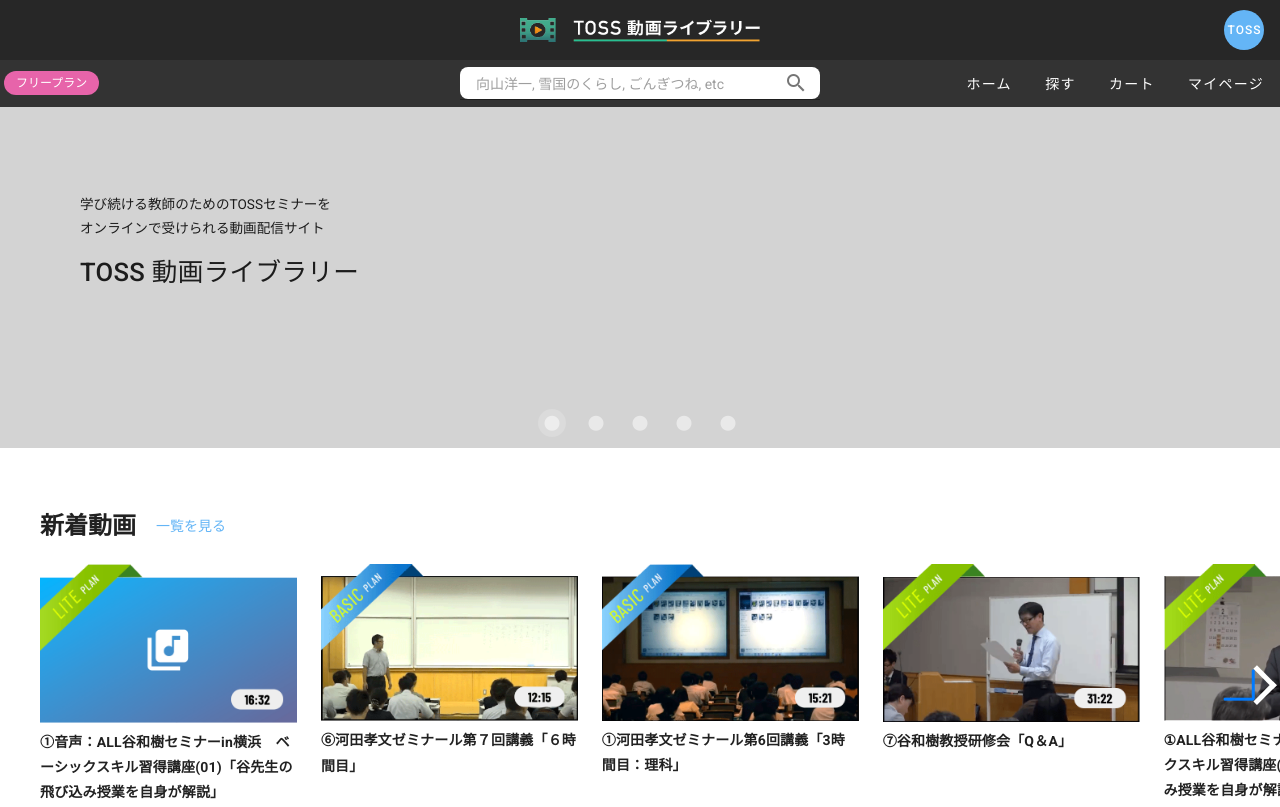
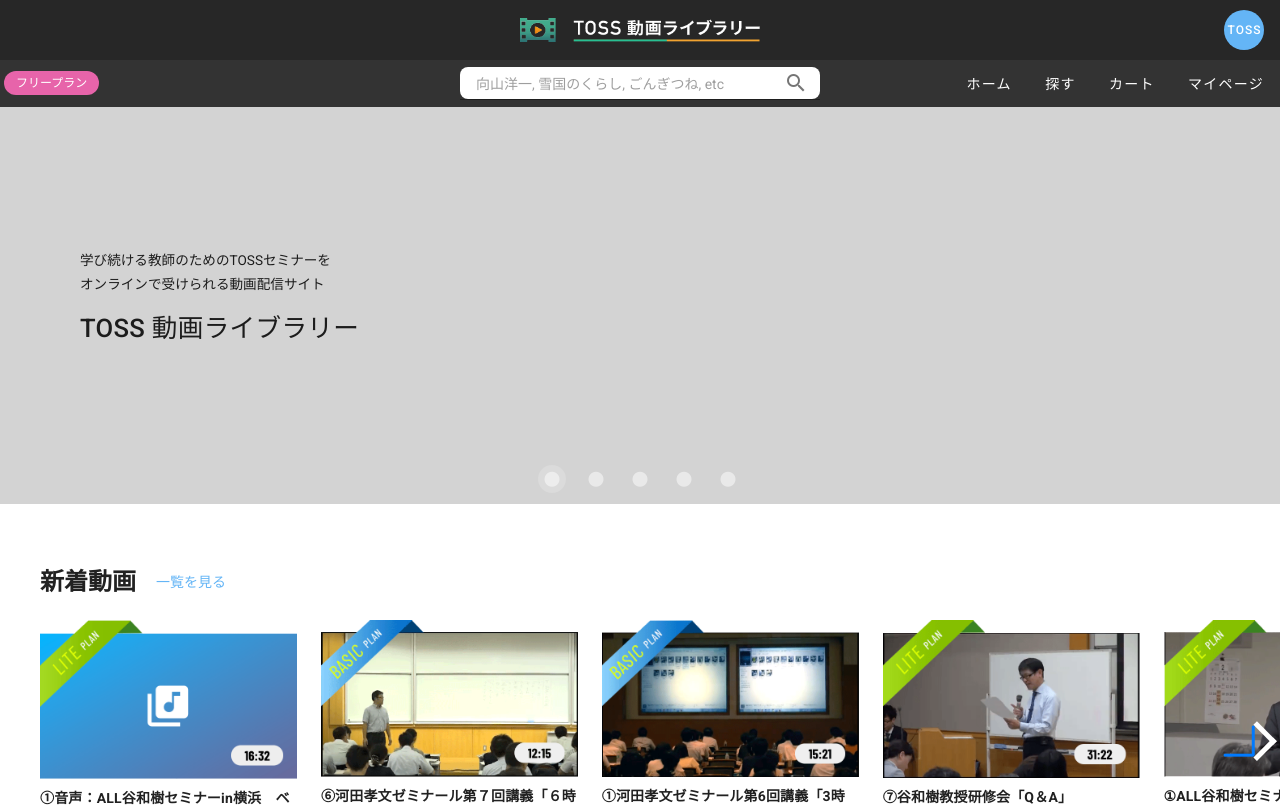
Before and after one commit to framelunch/toss_library_mock, a Nuxt app: page / in a window 1280 px wide. Shown: the top 807 px of the page. Built offline with nearby package versions, Linux system fonts and the light colour scheme.

Commit message:
微調整

```diff
--- a/pages/index.vue
+++ b/pages/index.vue
@@ -1,5 +1,5 @@
 <template>
-  <v-main class="top pt-0 px-0">
+  <v-main class="top mt-14 pt-0 px-0">
     <v-container fluid class="pa-0">
       <!-- MV -->
       <MV />
```
